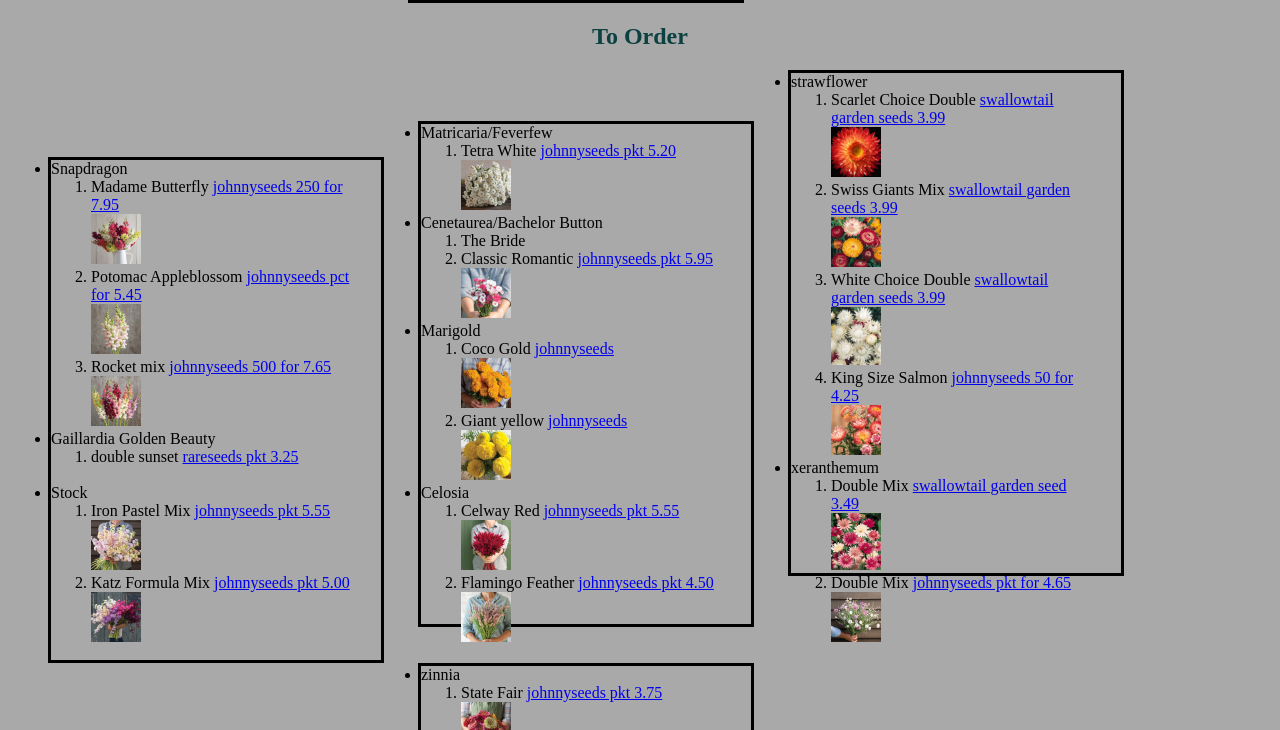
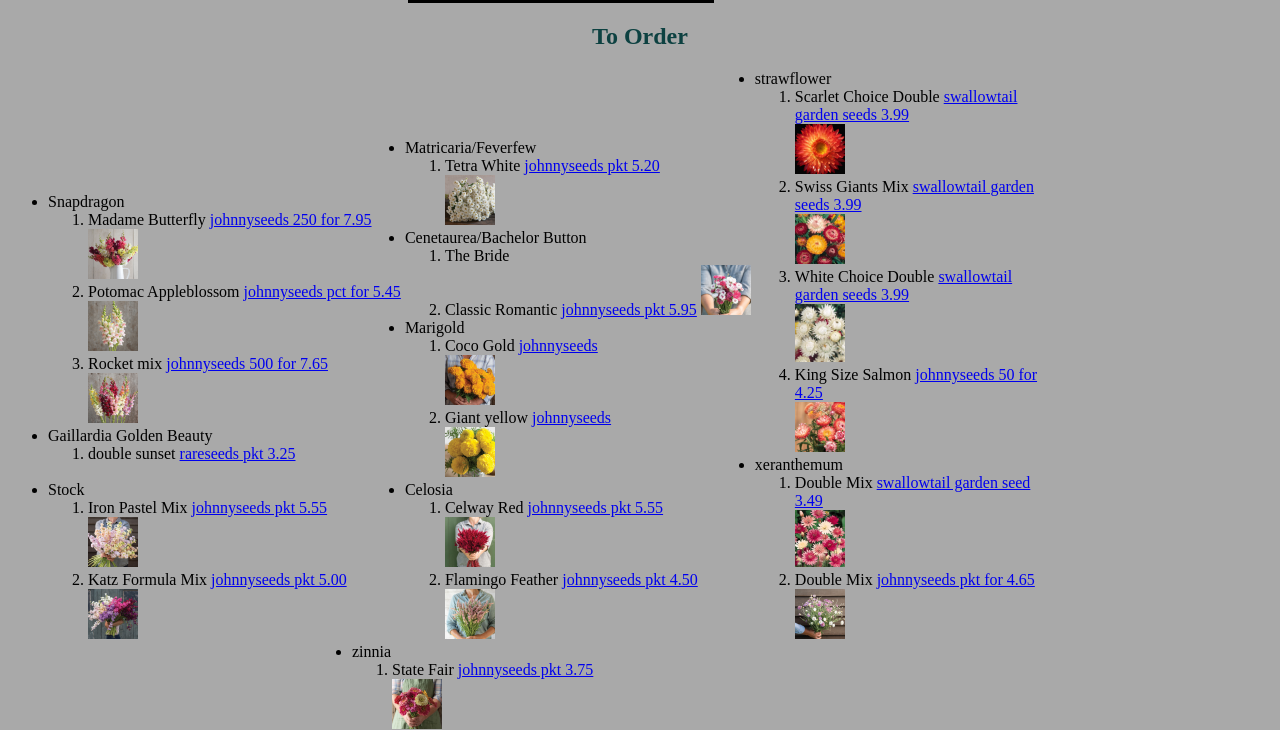
Before and after one commit to Danielson3/2025Flowers, a plain HTML site: page index.html in a window 1280 px wide. Shown: the part 695-1425 px from the top of the page. Drawn offline with Linux system fonts and the light colour scheme.

Commit message:
Add files via upload

```diff
--- a/index.html
+++ b/index.html
@@ -16,7 +16,10 @@
         margin-left: 400px;}
         #second{border:3px solid black;
         margin-left: 100px;}
-        #third{}
+        #third{height: fit-content;
+        width: fit-content;}
+        #fourth{height: fit-content;
+        width: fit-content;}
       </style>
 
     </head>
--- a/styles.css
+++ b/styles.css
@@ -5,8 +5,4 @@ h1{text-align:center;}
 h3,h2{text-align:center;}
 h1,h3{background-color:  grey;margin: 0%; padding:10px}
 
-div{border:3px solid black;}
-div{padding-right:30px;}
 div{display:inline-block; }
-div{margin-right: 30px;}
-div{border:"center";}
```
